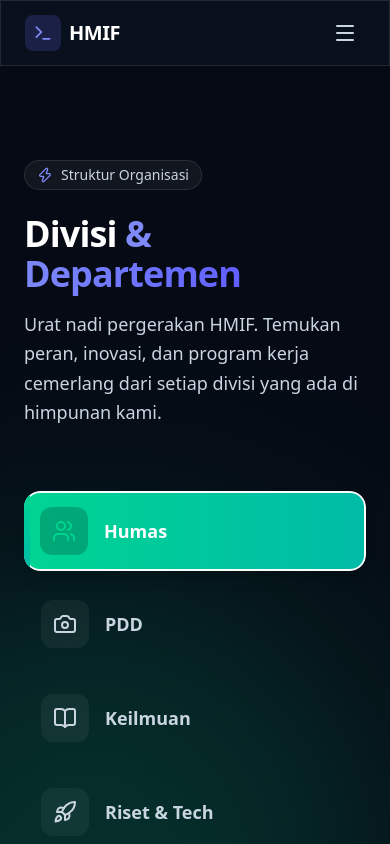
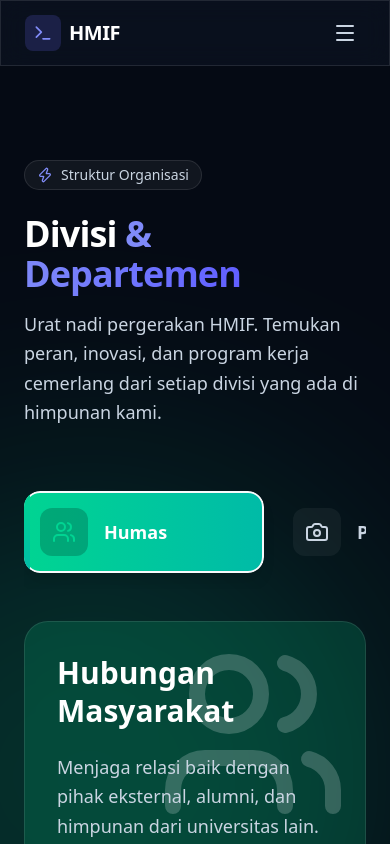
Before and after one commit to hmif-unm/hmif-website, a Next.js app: page /divisions in a window 390 px wide. Shown: the top 844 px of the page. Built offline with nearby package versions, Linux system fonts and the light colour scheme.

Commit message:
style: enhance mobile responsiveness across pages and components

```diff
--- a/app/(main)/divisions/page.tsx
+++ b/app/(main)/divisions/page.tsx
@@ -139,7 +139,7 @@ export default function DivisionsPage() {
         <div className="grid lg:grid-cols-12 gap-8 lg:gap-16 relative">
 
           {/* Left Sidebar Menu */}
-          <div className="lg:col-span-4 flex flex-col gap-3 relative z-10">
+          <div className="lg:col-span-4 flex lg:flex-col flex-row gap-3 overflow-x-auto pb-4 lg:pb-0 relative z-10 snap-x hide-scrollbar">
             {divisions.map((div, idx) => {
               const isActive = activeTab === div.id;
               const Icon = div.icon;
@@ -151,7 +151,7 @@ export default function DivisionsPage() {
                   animate={{ opacity: 1, x: 0 }}
                   transition={{ delay: idx * 0.1 }}
                   onClick={() => setActiveTab(div.id)}
-                  className={`group relative flex items-center gap-4 p-4 rounded-2xl transition-all duration-300 text-left overflow-hidden ${
+                  className={`group relative flex items-center gap-4 p-4 rounded-2xl transition-all duration-300 text-left overflow-hidden shrink-0 w-[240px] lg:w-auto snap-center ${
                     isActive
                       ? `bg-white/10 border-white/20 shadow-lg`
                       : `hover:bg-white/5 border border-transparent`
--- a/app/globals.css
+++ b/app/globals.css
@@ -54,3 +54,14 @@ html {
 }
 
 /* Removed heavy hardware acceleration class to save VRAM on mobile devices */
+
+/* Hide scrollbar for Chrome, Safari and Opera */
+.hide-scrollbar::-webkit-scrollbar {
+  display: none;
+}
+
+/* Hide scrollbar for IE, Edge and Firefox */
+.hide-scrollbar {
+  -ms-overflow-style: none;  /* IE and Edge */
+  scrollbar-width: none;  /* Firefox */
+}
--- a/components/ui/TerminalModal.tsx
+++ b/components/ui/TerminalModal.tsx
@@ -212,8 +212,8 @@ export function TerminalModal({ isOpen, onClose }: TerminalModalProps) {
                 ].map((q, idx) => (
                   step >= idx && (
                     <motion.div key={idx} initial={{ opacity: 0 }} animate={{ opacity: 1 }}>
-                      <div>
-                        <span className="text-purple-400">hmif</span> <span className="text-slate-300">{q.label}</span>
+                      <div className="flex flex-wrap items-center">
+                        <span className="text-purple-400">hmif</span> <span className="text-slate-300 ml-1">{q.label}</span>
                         {step > idx && <span className="text-white ml-2">{(formData as any)[q.field]}</span>}
                         {step === idx && (
                           <input
@@ -222,7 +222,7 @@ export function TerminalModal({ isOpen, onClose }: TerminalModalProps) {
                             value={inputVal}
                             onChange={(e) => setInputVal(e.target.value)}
                             onKeyDown={handleKeyDown}
-                            className="bg-transparent border-none outline-none text-white ml-2 w-1/2 focus:ring-0 p-0"
+                            className="bg-transparent border-none outline-none text-white ml-2 flex-1 min-w-[150px] focus:ring-0 p-0"
                             autoComplete="off"
                             spellCheck="false"
                           />
```
